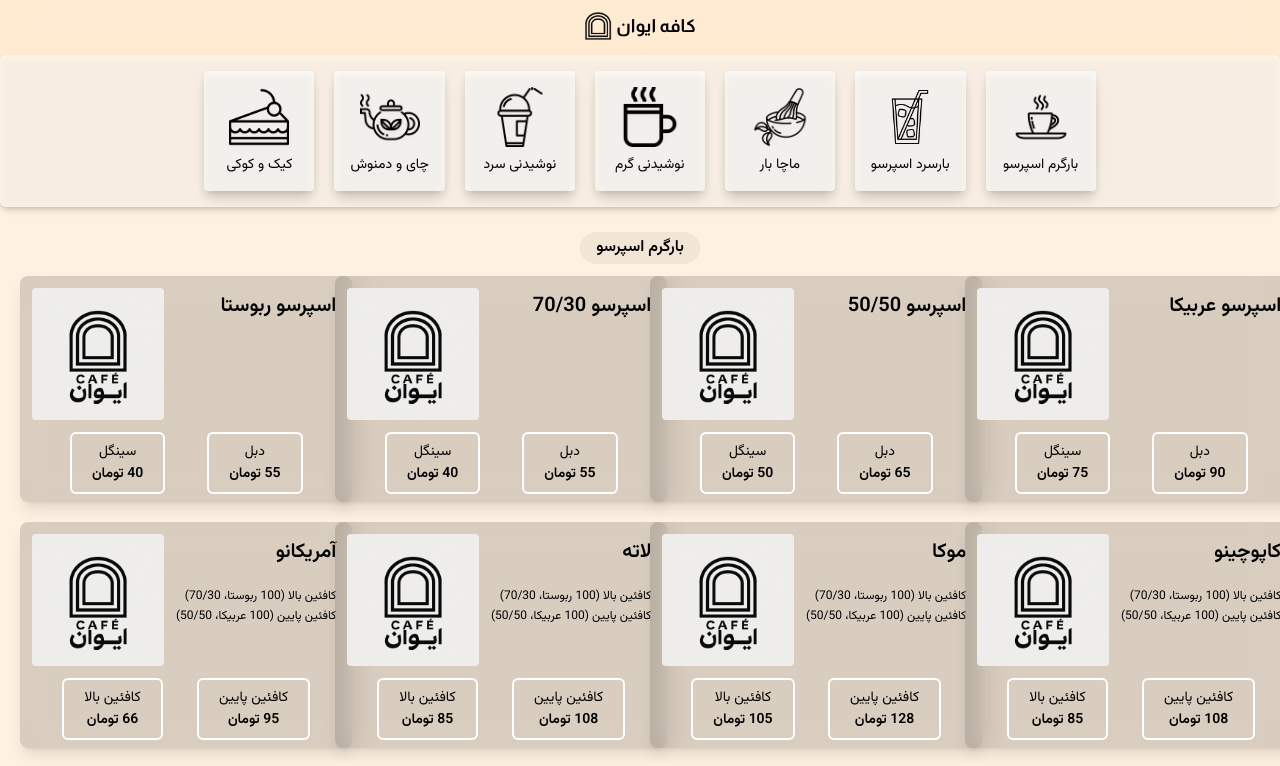
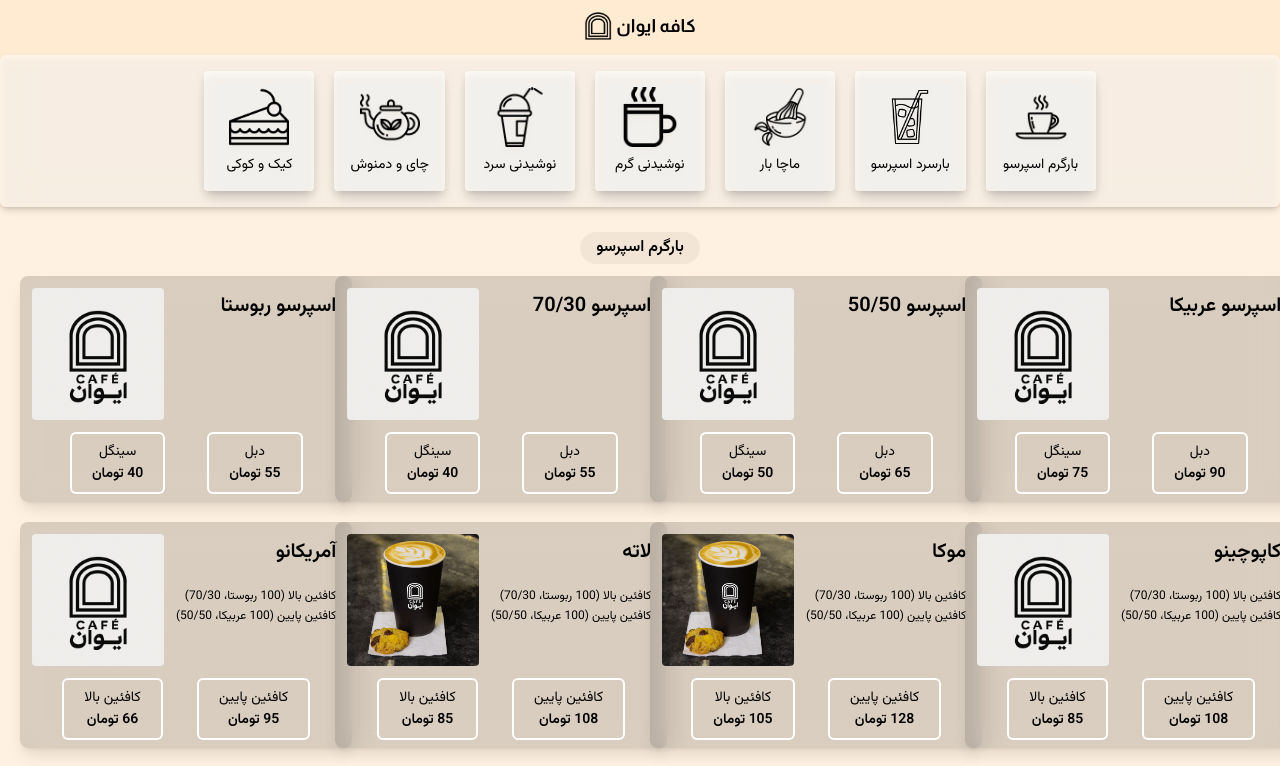
Before and after one commit to FastBack2499/eivan-cafe, a Next.js app: page / in a window 1280 px wide. Shown: the top 766 px of the page. Built offline with nearby package versions, Linux system fonts and the light colour scheme.

Commit message:
Update hotCafeItems.ts

```diff
--- a/app/data/hotCafeItems.ts
+++ b/app/data/hotCafeItems.ts
@@ -96,6 +96,7 @@
       id: 6,
       title: 'لاته',
       description: 'کافئین بالا (100 ربوستا، 70/30)<br/>کافئین پایین (100 عربیکا، 50/50)',
+      picture: '/ItemsPics/CafeLatte.webp',
       prices: [
           {
           id: 1,
@@ -113,6 +114,7 @@
       id: 7,
       title: 'موکا',
       description: 'کافئین بالا (100 ربوستا، 70/30)<br/>کافئین پایین (100 عربیکا، 50/50)',
+      picture: '/ItemsPics/CafeLatte.webp',
       prices: [
           {
           id: 1,
```
